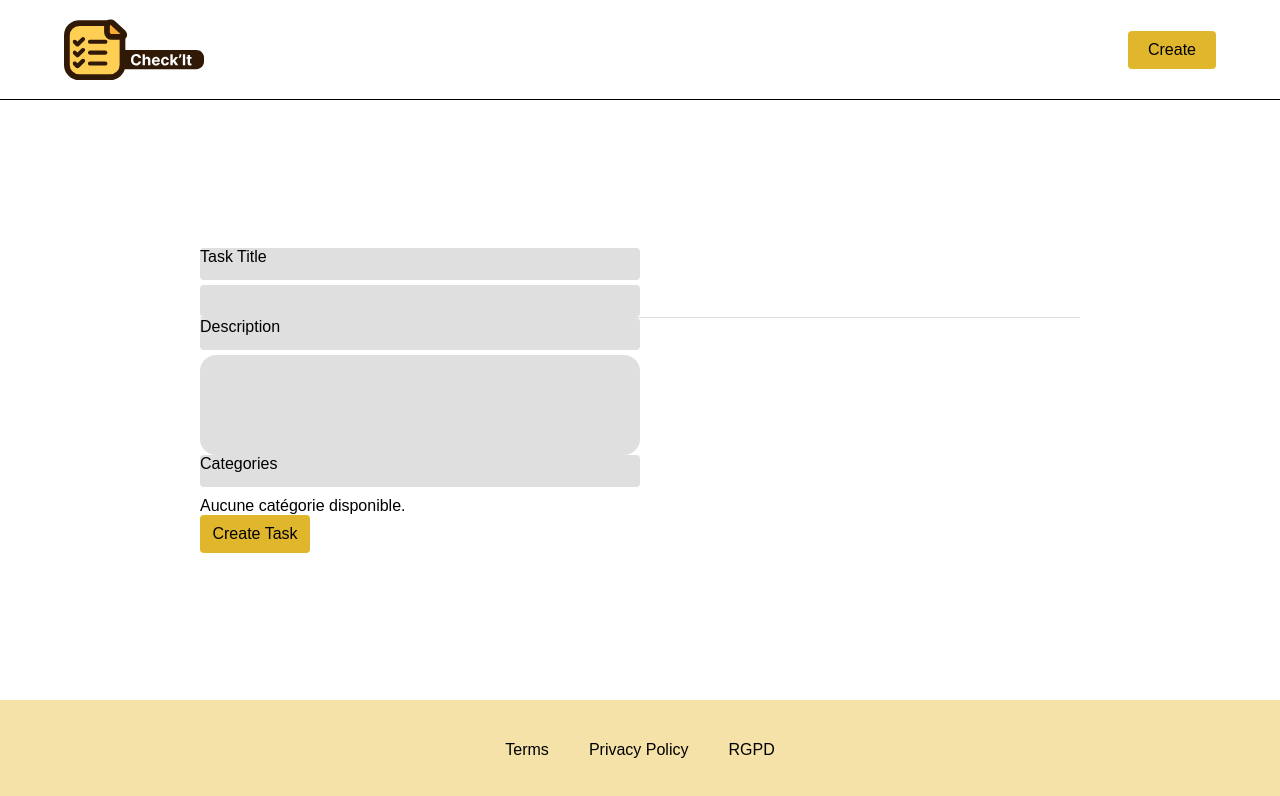
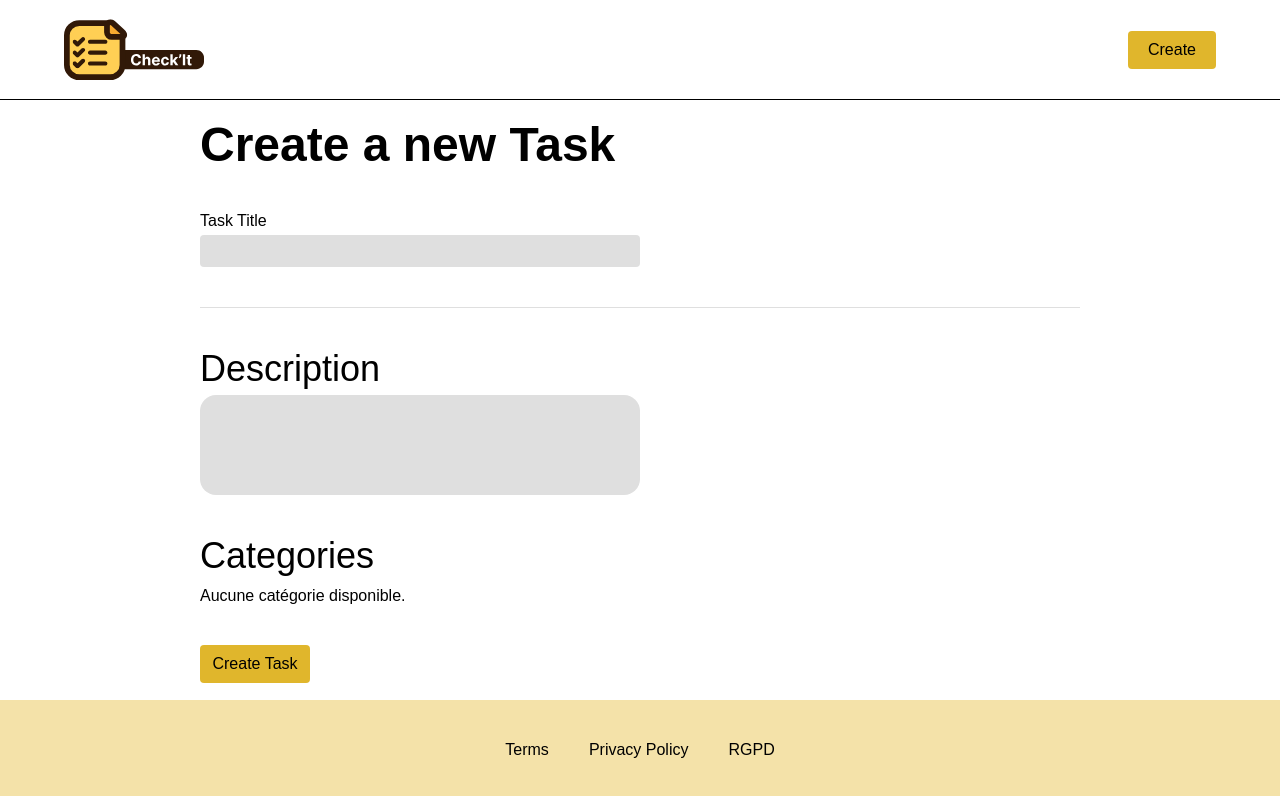
Before and after one commit to matpaaa/gestion-projet-v1, a React (Create React App) app: page /create-todo in a window 1280 px wide. Shown: the top 796 px of the page. Built offline with nearby package versions, Linux system fonts and the light colour scheme.

Commit message:
finishToDo

```diff
--- a/src/pages/CreateTodo.jsx
+++ b/src/pages/CreateTodo.jsx
@@ -37,26 +37,33 @@ export default function CreateTodo() {
 
     return (
         <section>
+            <div className="page">
+
+                <h1>Create a new Task</h1>
+
                 <div className='input'>
-                <p className="input-title">Task Title</p>
+                    <p>Task Title</p>
                     <input value={title} onChange={(e) => setTitle(e.target.value)} className="input-title"/>
                 </div>
 
                 <div className="separator"></div>
 
                 <div className='input'>
-                <p className="input-title">Description</p>
+                    <h2>Description</h2>
                     <input value={description} onChange={(e) => setDescription(e.target.value)} className="input-description"/>
                 </div>
 
                 <div className="input-section">
-                <p className="input-title">Categories</p>
+                    <h2>Categories</h2>
                     <Categories
                         onSelected={selectCategorie}
                         categorieSelected={categorieSelected}
                         />
                 </div>
+
                 <button onClick={createTodo} className="create-button">Create Task</button>
+
+            </div>
         </section>
     )
 }
```
Lines whose indentation alone changed are shown as unchanged.
